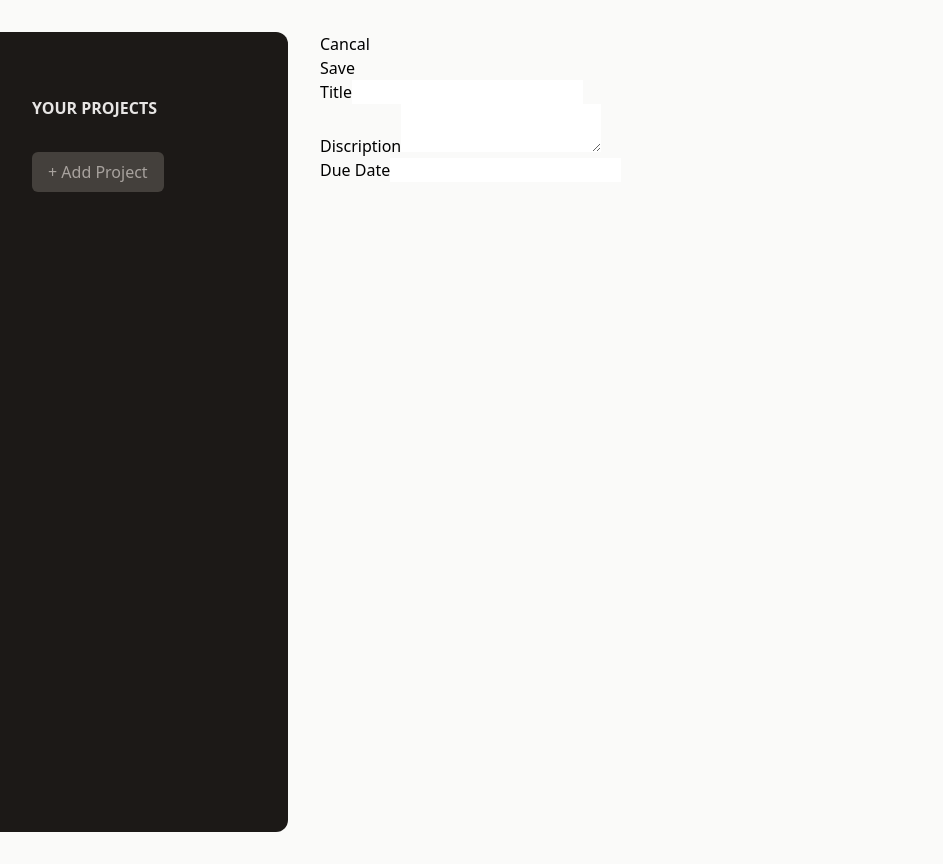
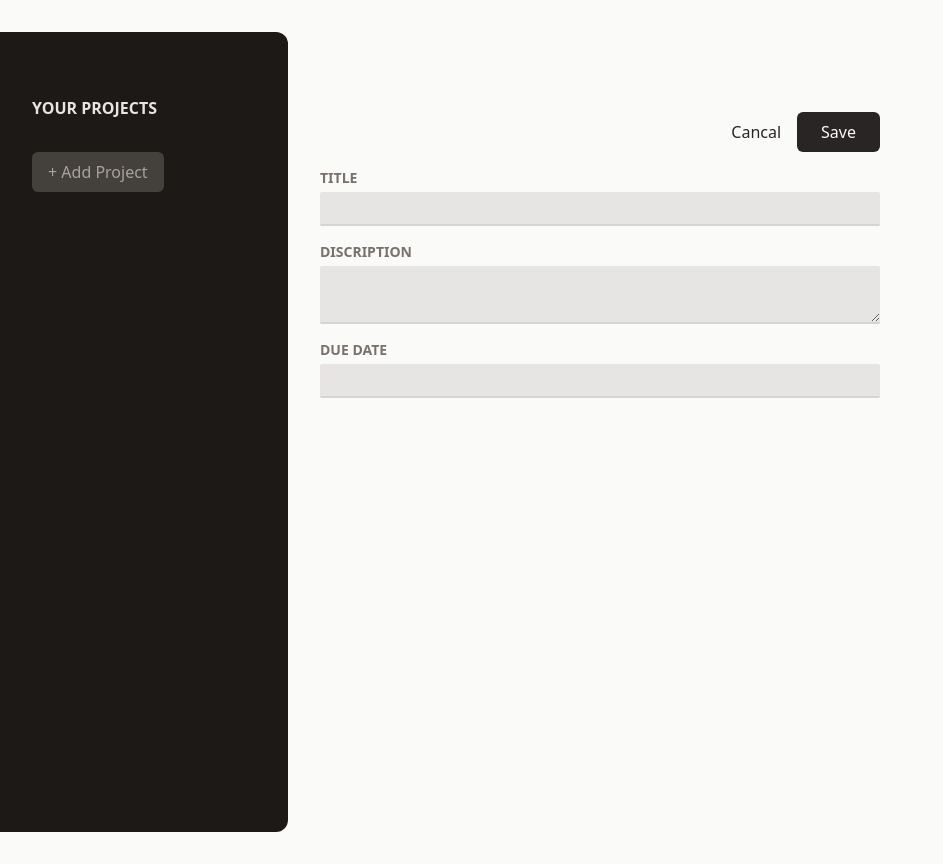
Before and after one commit to PluckYang/react-exercise-projectManageApp, a React (Vite) app: page / in a window 1280 px wide. Shown: the whole page, without its empty margins (0-943 px from the left). Built offline with nearby package versions, Linux system fonts and the light colour scheme.

Commit message:
add style to NewProject and Input component

```diff
--- a/src/components/Input.jsx
+++ b/src/components/Input.jsx
@@ -1,8 +1,17 @@
-export default function Input({label, textarea, ...props}){
-  return(
-    <p>
-      <label>{label}</label>
-      {textarea ? <textarea {...props}/> : <input {...props}/>}
+export default function Input({ label, textarea, ...props }) {
+  const className =
+    "w-full p-1 border-b-2 rounded-sm border-stone-300 bg-stone-200 text-stone-600 focus:outline-none focus:border-stone-600";
+
+  return (
+    <p className="flex flex-col gap-1 my-4">
+      <label className="text-sm font-bold uppercase text-stone-500">
+        {label}
+      </label>
+      {textarea ? (
+        <textarea className={className} {...props} />
+      ) : (
+        <input className={className} {...props} />
+      )}
     </p>
   );
 }
--- a/src/components/NewProject.jsx
+++ b/src/components/NewProject.jsx
@@ -1,17 +1,25 @@
 import Input from "./Input";
 
-export default function NewProject(){
-  return(
-    <div>
-      <menu>
-        <li><button>Cancal</button></li>
-        <li><button>Save</button></li>
+export default function NewProject() {
+  return (
+    <div className="w-[35rem] mt-16">
+      <menu className="flex items-center justify-end gap-4 my-4">
+        <li>
+          <button className="text-stone-800 hover:text-stone-900">
+            Cancal
+          </button>
+        </li>
+        <li>
+          <button className="px-6 py-2 rounded-md bg-stone-800 text-stone-50 hover:bg-stone-950">
+            Save
+          </button>
+        </li>
       </menu>
       <div>
         <Input label="Title" />
         <Input label="Discription" textarea />
         <Input label="Due Date" />
       </div>
-   </div>
+    </div>
   );
 }
```
